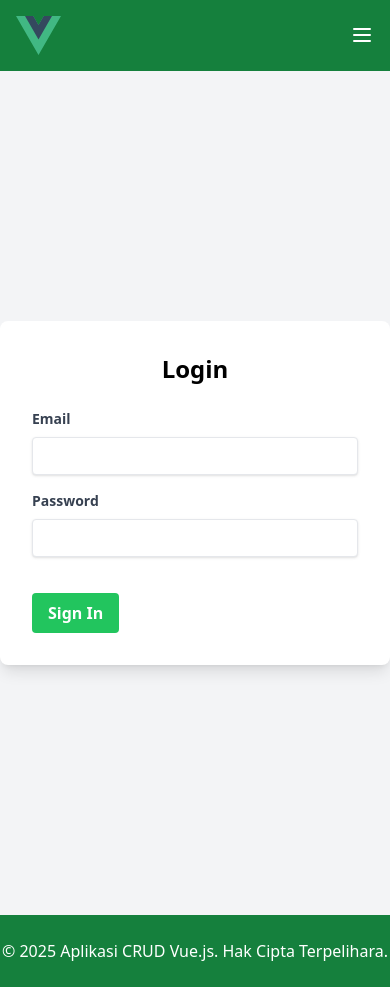
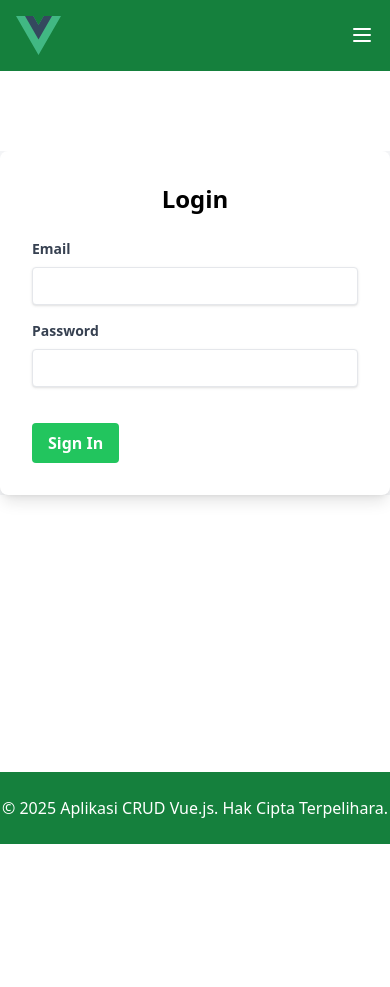
Before and after one commit to nmfairus/node-blog-app, a Vue app: page /login in a window 390 px wide. After the commit the page ends 844 px from the top, so only its background shows below. Built offline with nearby package versions, Linux system fonts and the light colour scheme.

Commit message:
refactor layout structure in App.vue and adjust margin in Login.vue for improved responsiveness

```diff
--- a/src/App.vue
+++ b/src/App.vue
@@ -14,10 +14,12 @@ const isHomePage = computed(() => route.path === '/');
 </script>
 
 <template>
-  <Navbar />
-  <Hero v-if="isHomePage" />
-  <router-view />
-
-  <Footer />
-
+  <div class="min-h-screen flex flex-col">
+    <Navbar />
+    <div class="flex-grow">
+      <Hero v-if="isHomePage" />
+      <router-view />
+    </div>
+    <Footer />
+  </div>
 </template>
--- a/src/components/Login.vue
+++ b/src/components/Login.vue
@@ -1,5 +1,5 @@
 <template>
-    <div class="min-h-screen flex items-center justify-center bg-gray-100">
+    <div class="mt-20 flex items-center justify-center bg-gray-100">
         <div class="bg-white p-8 rounded-lg shadow-lg w-full max-w-md">
             <h2 class="text-2xl font-bold mb-6 text-center">Login</h2>
             <form @submit.prevent="handleLogin">
```
